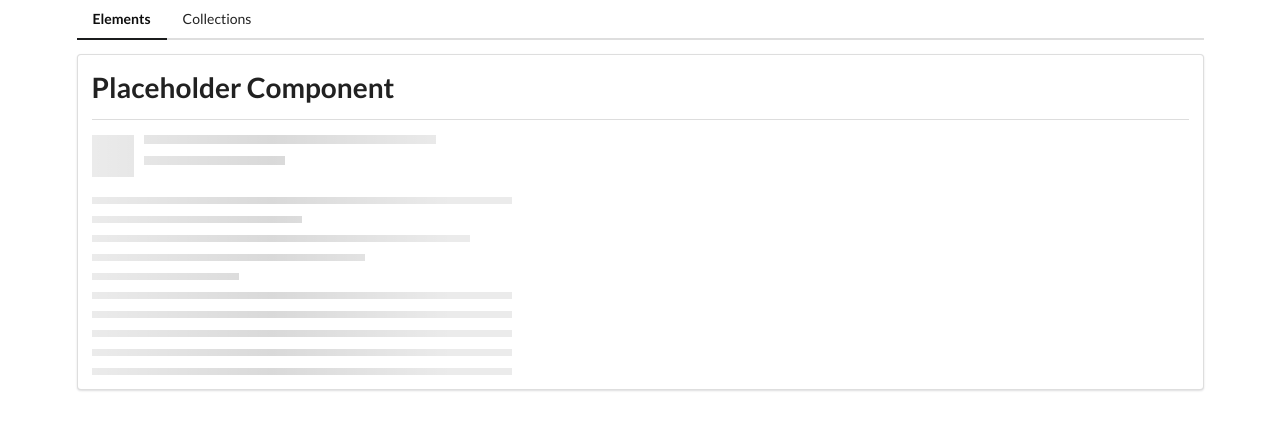
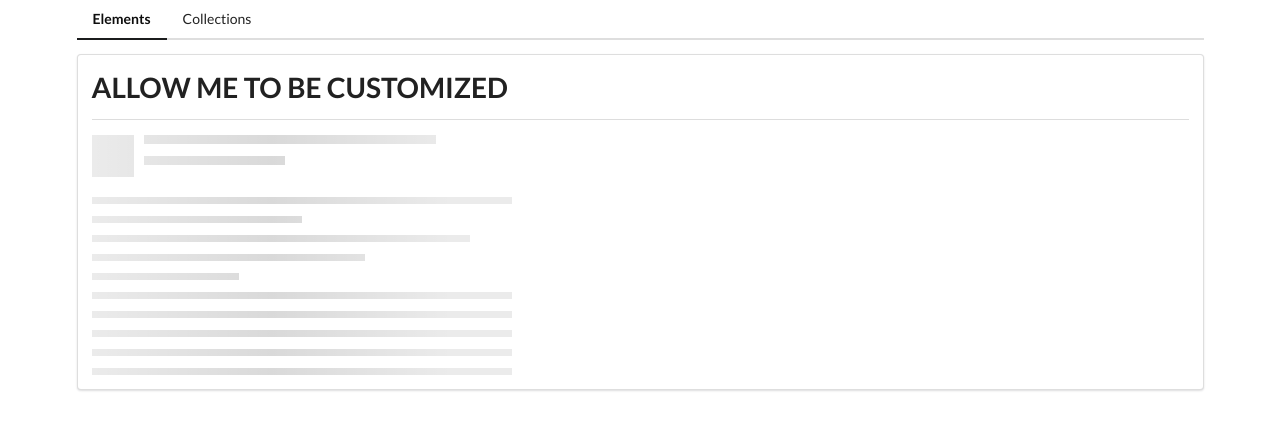
Before and after one commit to romanzimnik/Angular-Sample-Applications, an Angular app in the folder modules-and-routing-basics-application/: page /elements in a window 1280 px wide. Shown: the top 430 px of the page. Built offline with nearby package versions, Linux system fonts and the light colour scheme.

Commit message:
divider module implemented

```diff
--- a/modules-and-routing-basics-application/src/app/elements/elements-home/elements-home.component.html
+++ b/modules-and-routing-basics-application/src/app/elements/elements-home/elements-home.component.html
@@ -1,3 +1,2 @@
-<h1>Placeholder Component</h1>
-<div class="ui divider"></div>
+<app-divider></app-divider>
 <app-placeholder></app-placeholder>
--- a/modules-and-routing-basics-application/src/app/elements/elements.module.ts
+++ b/modules-and-routing-basics-application/src/app/elements/elements.module.ts
@@ -1,6 +1,7 @@
 import { NgModule } from '@angular/core';
 import { CommonModule } from '@angular/common';
 
+import { SharedModule } from '../shared/shared.module';
 import { ElementsRoutingModule } from './elements-routing.module';
 import { ElementsHomeComponent } from './elements-home/elements-home.component';
 import { PlaceholderComponent } from './placeholder/placeholder.component';
@@ -11,7 +12,8 @@ import { TimesDirective } from './times.directive';
   declarations: [ElementsHomeComponent, PlaceholderComponent, TimesDirective],
   imports: [
     CommonModule,
-    ElementsRoutingModule
+    ElementsRoutingModule,
+    SharedModule
   ],
   exports: []
 })
--- a/modules-and-routing-basics-application/src/app/shared/shared.module.ts
+++ b/modules-and-routing-basics-application/src/app/shared/shared.module.ts
@@ -8,6 +8,9 @@ import { DividerComponent } from './divider/divider.component';
   declarations: [DividerComponent],
   imports: [
     CommonModule
+  ],
+  exports: [
+    DividerComponent
   ]
 })
 export class SharedModule { }
```
